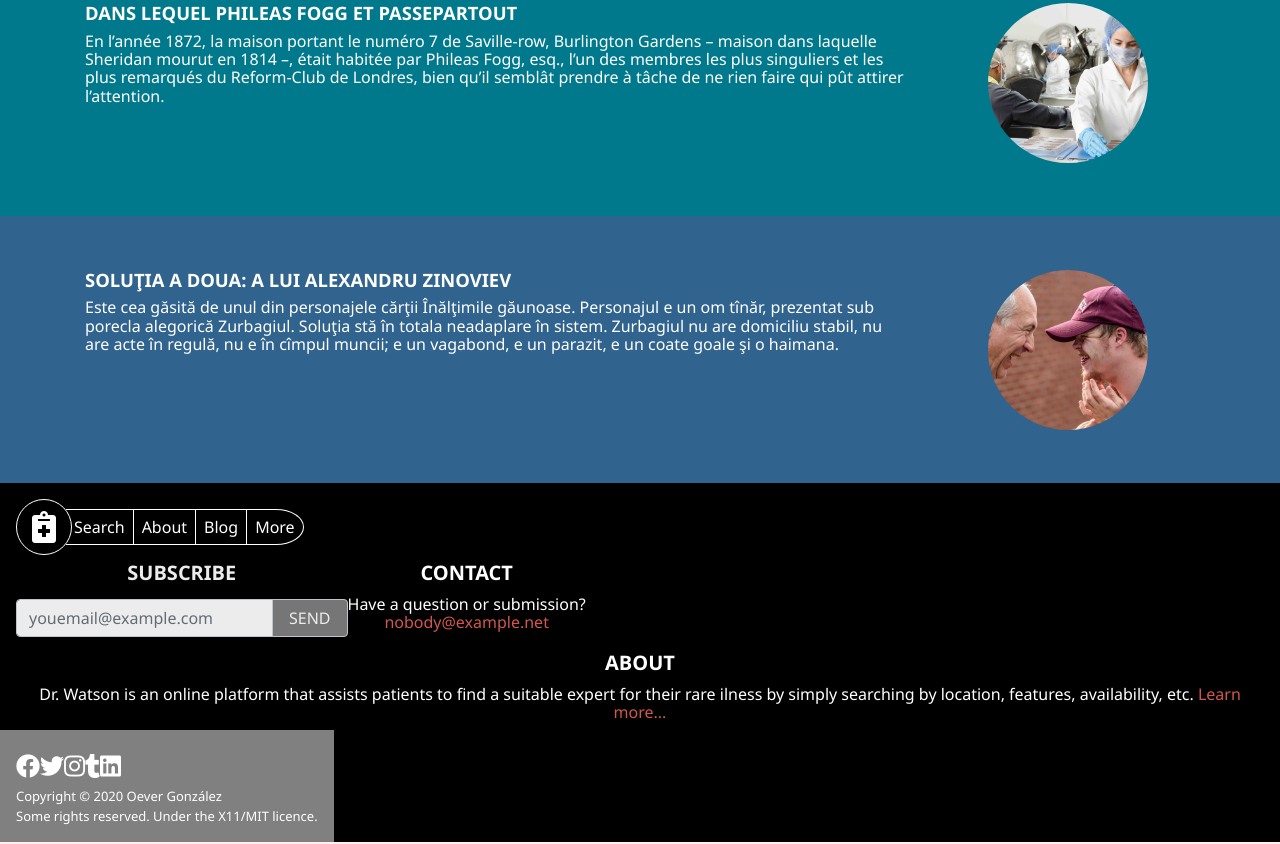
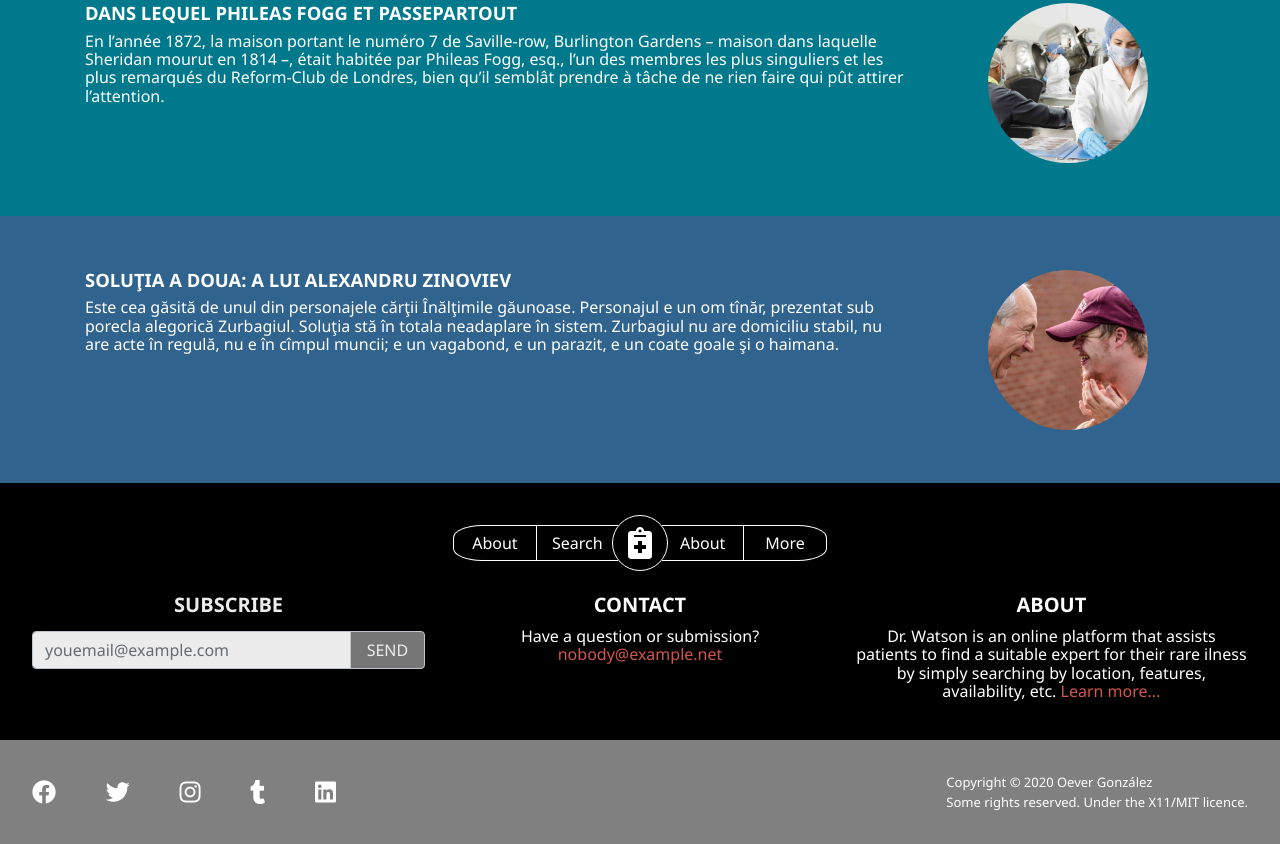
Before and after one commit to NoTengoBattery/capstone-html, a website: page index.html in a window 1280 px wide. Shown: the part 1614-2458 px from the top of the page. Drawn offline with nearby package versions, Linux system fonts and the light colour scheme; a web font is replaced by a local one.

Commit message:
footer: make a footer similar to the original

```diff
--- a/index.html
+++ b/index.html
@@ -129,10 +129,12 @@
   <footer>
     <div class="footer-container">
       <div class="footer-brand">
+        <a class="d-none d-md-inline footer-brand-l footer-brand-lm" href="#">About</a>
+        <a class="d-none d-md-inline footer-brand-l footer-brand-cl" href="#">Search</a>
         <a class="footer-brand-rounded p-0" href="#"><i class="fas fa-notes-medical"></i></a>
-        <a class="footer-brand-r footer-brand-cr" href="#">Search</a>
-        <a class="footer-brand-r" href="#">About</a>
-        <a class="footer-brand-r" href="#">Blog</a>
+        <a class="footer-brand-r footer-brand-cr" href="#">About</a>
+        <a class="d-md-none footer-brand-r" href="#">Search</a>
+        <a class="d-md-none footer-brand-r" href="#">Blog</a>
         <a class="footer-brand-r footer-brand-rm" href="#">More</a>
       </div>
       <form class="bg-transparent footer-heading">
@@ -155,8 +157,9 @@
           <a href="#">Learn more...</a>
         </p>
       </div>
+    </div>
     <div class="footer-foot">
-        <div class="mt-2 mb-2 footer-media">
+      <div class="mt-2 mb-2 mr-2 footer-media">
         <a class="footer-icon" href="#"><i class="fab fa-facebook"></i></a>
         <a class="footer-icon" href="#"><i class="fab fa-twitter"></i></a>
         <a class="footer-icon" href="#"><i class="fab fa-instagram"></i></a>
@@ -169,6 +172,5 @@
         Some rights reserved. Under the X11/MIT licence.
       </p>
     </div>
-    </div>
   </footer>
 </body></html>
--- a/src/scss/_footer.scss
+++ b/src/scss/_footer.scss
@@ -12,89 +12,10 @@
 footer {
   background-color: $footer-main;
   color: $footer-contrast;
-  padding: 1rem;
-
-  .footer {
-    &-container {
-      // As per requirement, I am going to make the footer a responsive flex
-      // using pure CSS instead of Bootstrap.
-      display: flex;
-      flex-direction: column;
-
-      @media (min-width: $md) {
-        flex-direction: row;
-        flex-wrap: wrap;
-      }
-    }
-
-    &-brand {
-      @include flex_basis(75%);
-
-      display: flex;
-      align-items: center;
-
-      a {
-        padding: 0.5rem;
-        border: 1px solid $footer-contrast;
-        color: $footer-contrast;
-        text-decoration: none;
-
-        &:active,
-        &:hover {
-          @extend a;
-        }
-      }
-
-      &-rounded {
-        @include brand-text;
-
-        display: flex;
-        align-items: center;
-        justify-content: center;
-        border-radius: 50%;
-        width: 3.5rem;
-        height: 3.5rem;
-      }
-
-      &-r {
-        border-left: none !important;
-      }
-
-      &-cr {
-        margin-left: -0.375rem;
-      }
-
-      &-rm {
-        border-radius: 0 50% 50% 0;
-      }
-    }
-
-    &-foot {
-      background-color: $footer-accent;
-      margin: -1rem;
-      margin-top: 0;
-      padding: 1rem;
-    }
-
-    &-media {
-      @include flex_basis(25%);
-      @include liberation(bold, 1.5rem, 1.5rem);
-
-      display: flex;
-      justify-content: space-between;
-      max-width: 12rem;
-    }
-
-    &-icon {
-      color: inherit;
-    }
-
-    &-copyright {
-      @include liberation(normal, 0.8125rem, 1.25rem);
-    }
-  }
 
   .footer-heading {
+    @include flex_basis(97% / 3);
+
     color: $footer-contrast;
     padding: 0.5rem 0;
     display: flex;
@@ -126,4 +47,122 @@ footer {
       text-transform: uppercase;
     }
   }
+
+  .footer {
+    &-container {
+      // As per requirement, I am going to make the footer a responsive flex
+      // using pure CSS instead of Bootstrap.
+      display: flex;
+      flex-direction: column;
+      align-items: center;
+      justify-content: space-between;
+      padding: 0.5rem;
+
+      @media (min-width: $md) {
+        flex-direction: row;
+        align-items: unset;
+        flex-wrap: wrap;
+        padding: 2rem;
+      }
+    }
+
+    &-brand {
+      @include flex_basis(100%);
+
+      display: flex;
+      align-items: center;
+      padding-bottom: 1rem;
+
+      @media (min-width: $md) {
+        justify-content: center;
+      }
+
+      a {
+        padding: 0.5rem;
+        border: 1px solid $footer-contrast;
+        color: $footer-contrast;
+        text-decoration: none;
+        text-align: center;
+
+        @media (min-width: $md) {
+          min-width: 5.15rem;
+        }
+
+        &:active,
+        &:hover {
+          @extend a;
+        }
+      }
+
+      &-rounded {
+        @include brand-text;
+
+        display: flex;
+        align-items: center;
+        justify-content: center;
+        border-radius: 50%;
+        width: 3.5rem;
+        height: 3.5rem;
+        min-width: unset !important;
+      }
+
+      &-r {
+        border-left: none !important;
+      }
+
+      &-cr {
+        margin-left: -0.375rem;
+      }
+
+      &-rm {
+        border-radius: 0 35% 35% 0;
+      }
+
+      &-l {
+        border-right: none !important;
+      }
+
+      &-cl {
+        margin-right: -0.375rem;
+      }
+
+      &-lm {
+        border-radius: 35% 0 0 35%;
+      }
+    }
+
+    &-foot {
+      @include flex_basis(100%);
+
+      background-color: $footer-accent;
+      padding: 0.5rem;
+      display: flex;
+      flex: 1 1 100%;
+      align-items: center;
+      justify-content: space-between;
+      flex-wrap: wrap;
+
+      @media (min-width: $md) {
+        padding: 2rem;
+      }
+    }
+
+    &-media {
+      @include flex_basis(25%);
+      @include liberation(bold, 1.5rem, 1.5rem);
+
+      display: flex;
+      flex: 1 1 100%;
+      justify-content: space-between;
+      max-width: 12rem;
+    }
+
+    &-icon {
+      color: inherit;
+    }
+
+    &-copyright {
+      @include liberation(normal, 0.8125rem, 1.25rem);
+    }
+  }
 }
```
Also changed, not shown: src/html/detail.html (+7 -5 lines), src/html/results.html (+7 -5 lines), build/built/scss/detail.css, build/built/scss/results.css, build/built/scss/styles.css. Lines whose indentation alone changed are shown as unchanged.
